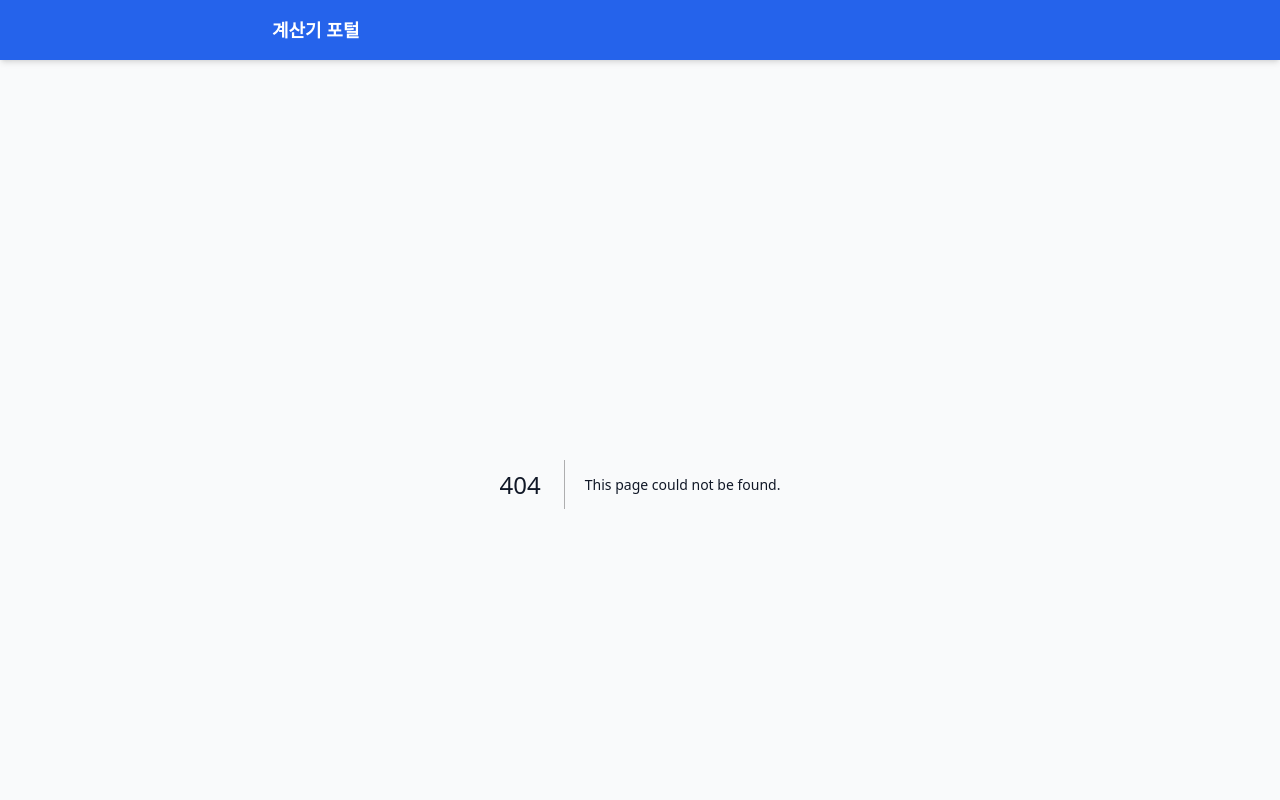
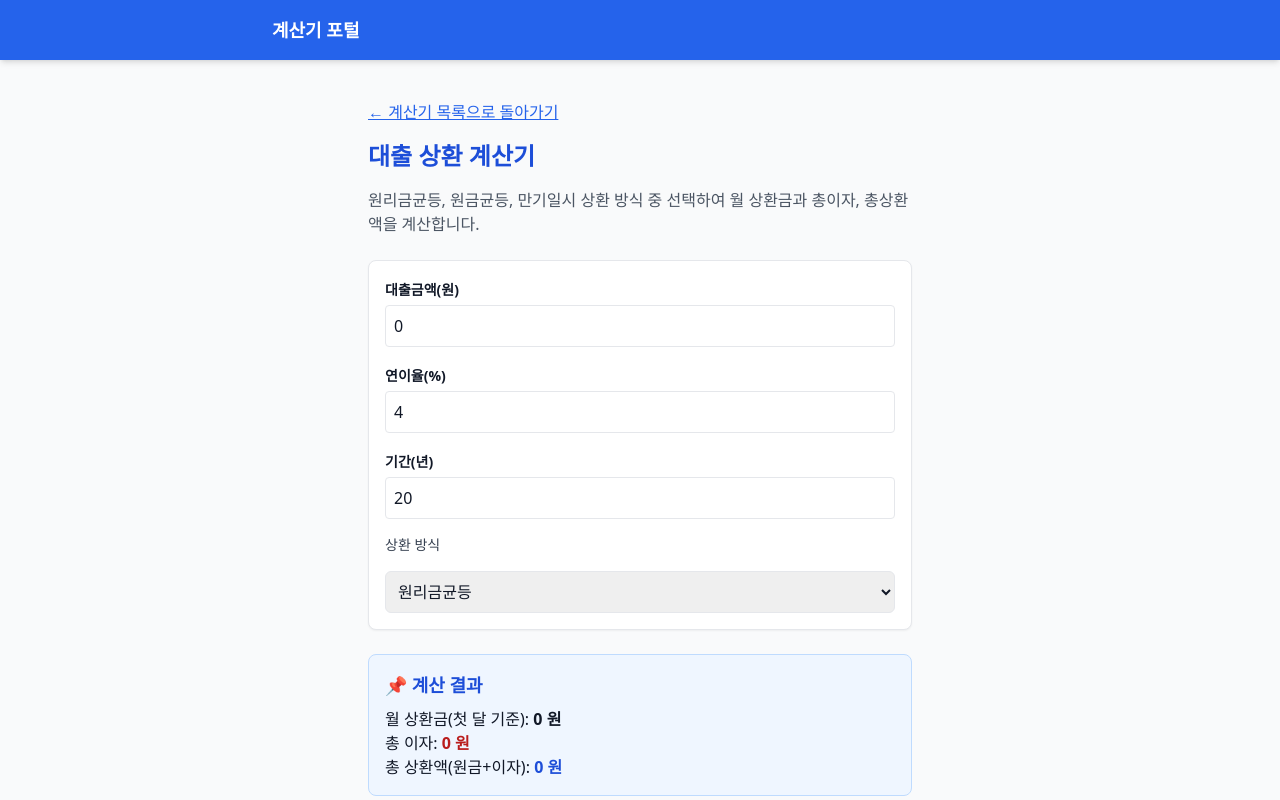
Before and after one commit to geniuspark00-source/calc-site, a Next.js app: page /calculators/loan in a window 1280 px wide. Before the commit this address had no page. Shown: the top 800 px of the page. Built offline with nearby package versions, Linux system fonts and the light colour scheme.

Commit message:
auto push

```diff
--- /dev/null
+++ b/app/calculators/loan/LoanCalculatorUI.tsx
@@ -0,0 +1,109 @@
+"use client";
+
+import { useState } from "react";
+import Input from "@/components/Input";
+import ResultBox from "@/components/ResultBox";
+
+export default function LoanCalculatorUI() {
+  const [principal, setPrincipal] = useState(0); // 대출금액
+  const [rate, setRate] = useState(4); // 연이율(%)
+  const [years, setYears] = useState(20); // 기간(년)
+  const [type, setType] = useState("원리금균등"); // 방식 선택
+
+  const months = years * 12;
+  const monthlyRate = rate / 100 / 12;
+
+  let monthlyPay = 0;
+  let totalInterest = 0;
+  let totalPay = 0;
+
+  // 원리금균등
+  if (type === "원리금균등") {
+    if (monthlyRate === 0) {
+      monthlyPay = principal / months;
+    } else {
+      monthlyPay =
+        (principal * monthlyRate) /
+        (1 - Math.pow(1 + monthlyRate, -months));
+    }
+    totalPay = monthlyPay * months;
+    totalInterest = totalPay - principal;
+  }
+
+  // 원금균등
+  if (type === "원금균등") {
+    const monthlyPrincipal = principal / months;
+    let interestSum = 0;
+
+    for (let i = 0; i < months; i++) {
+      const remain = principal - monthlyPrincipal * i;
+      interestSum += remain * monthlyRate;
+    }
+
+    totalInterest = interestSum;
+    totalPay = principal + totalInterest;
+    monthlyPay = monthlyPrincipal + principal * monthlyRate; // 첫 달 기준
+  }
+
+  // 만기일시
+  if (type === "만기일시") {
+    monthlyPay = principal * monthlyRate; // 매달 이자만 납부
+    totalInterest = monthlyPay * months;
+    totalPay = principal + totalInterest;
+  }
+
+  return (
+    <div className="max-w-xl mx-auto p-4">
+      <a href="/" className="text-blue-600 underline mb-4 inline-block">
+        ← 계산기 목록으로 돌아가기
+      </a>
+
+      <h1 className="text-2xl font-bold mb-4 text-blue-700">
+        대출 상환 계산기
+      </h1>
+
+      <p className="text-gray-600 mb-6">
+        원리금균등, 원금균등, 만기일시 상환 방식 중 선택하여 월 상환금과 총이자, 총상환액을 계산합니다.
+      </p>
+
+      <div className="bg-white p-4 rounded-lg border shadow-sm space-y-4 mb-6">
+        <Input label="대출금액(원)" value={principal} onChange={setPrincipal} />
+        <Input label="연이율(%)" value={rate} onChange={setRate} />
+        <Input label="기간(년)" value={years} onChange={setYears} />
+
+        {/* 선택 박스 */}
+        <label className="block text-sm font-medium text-gray-700">
+          상환 방식
+        </label>
+        <select
+          value={type}
+          onChange={(e) => setType(e.target.value)}
+          className="w-full border rounded-md p-2"
+        >
+          <option>원리금균등</option>
+          <option>원금균등</option>
+          <option>만기일시</option>
+        </select>
+      </div>
+
+      <ResultBox title="📌 계산 결과">
+        <p>
+          월 상환금(첫 달 기준):{" "}
+          <strong>{Math.round(monthlyPay).toLocaleString()} 원</strong>
+        </p>
+        <p>
+          총 이자:{" "}
+          <strong className="text-red-700">
+            {Math.round(totalInterest).toLocaleString()} 원
+          </strong>
+        </p>
+        <p>
+          총 상환액(원금+이자):{" "}
+          <strong className="text-blue-700">
+            {Math.round(totalPay).toLocaleString()} 원
+          </strong>
+        </p>
+      </ResultBox>
+    </div>
+  );
+}
--- /dev/null
+++ b/app/calculators/loan/page.tsx
@@ -0,0 +1,13 @@
+import { generateSEOTags } from "@/lib/seo";
+import LoanCalculatorUI from "./LoanCalculatorUI";
+
+export const metadata = generateSEOTags({
+  title: "대출 상환 계산기 | Calc Site",
+  description:
+    "원리금균등, 원금균등, 만기일시 중 선택하여 월 상환금과 총이자를 계산하는 대출 상환 계산기입니다.",
+  url: "https://calc-site-delta.vercel.app/calculators/loan",
+});
+
+export default function Page() {
+  return <LoanCalculatorUI />;
+}
--- a/app/page.tsx
+++ b/app/page.tsx
@@ -59,6 +59,17 @@ export default function Home() {
           </p>
         </a>
 
+{/* 대출 상환 계산기 */}
+<a
+  href="/calculators/loan"
+  className="block p-4 bg-white rounded-lg shadow-sm border hover:shadow-md transition"
+>
+  <h2 className="text-lg font-bold text-orange-700">대출 상환 계산기 →</h2>
+  <p className="text-gray-600 text-sm">
+    원리금균등 · 원금균등 · 만기일시 방식 월 상환금과 총 이자를 자동 계산합니다.
+  </p>
+</a>
+
       </div>
     </div>
   );
```
